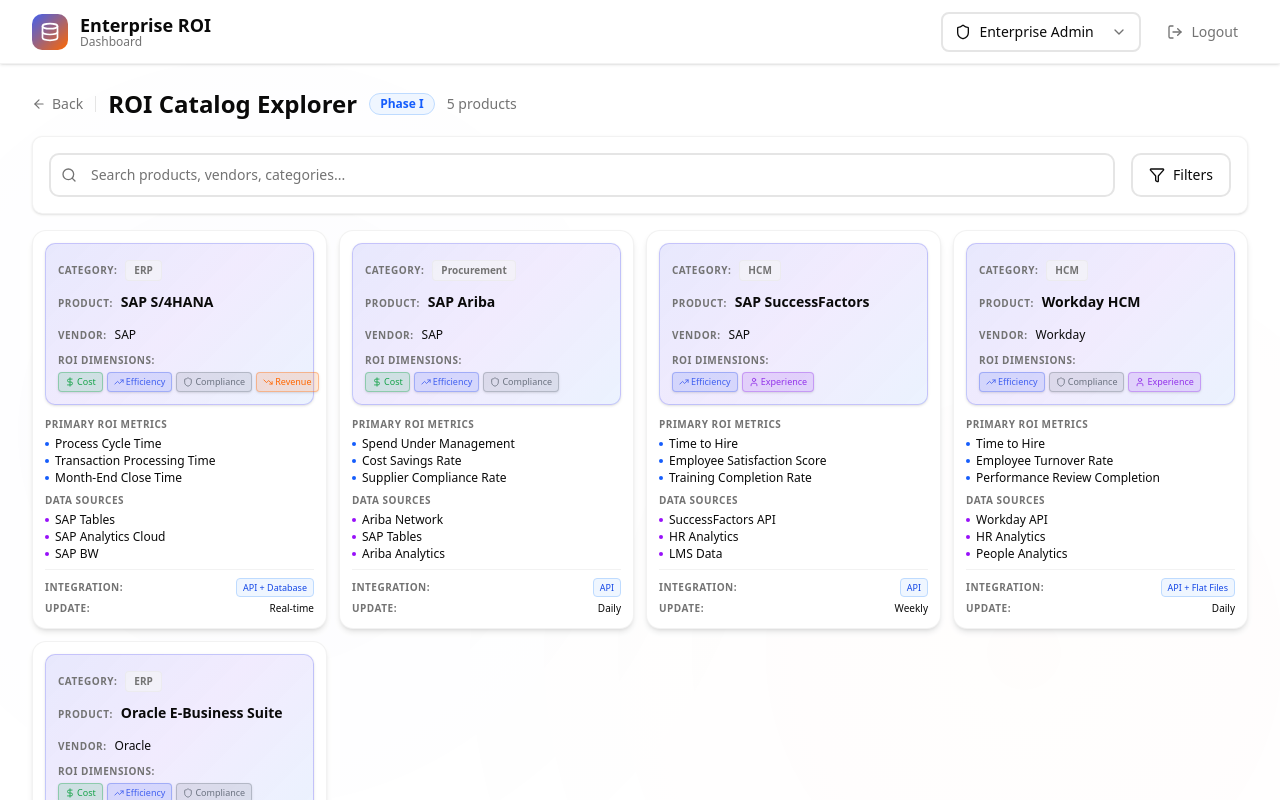
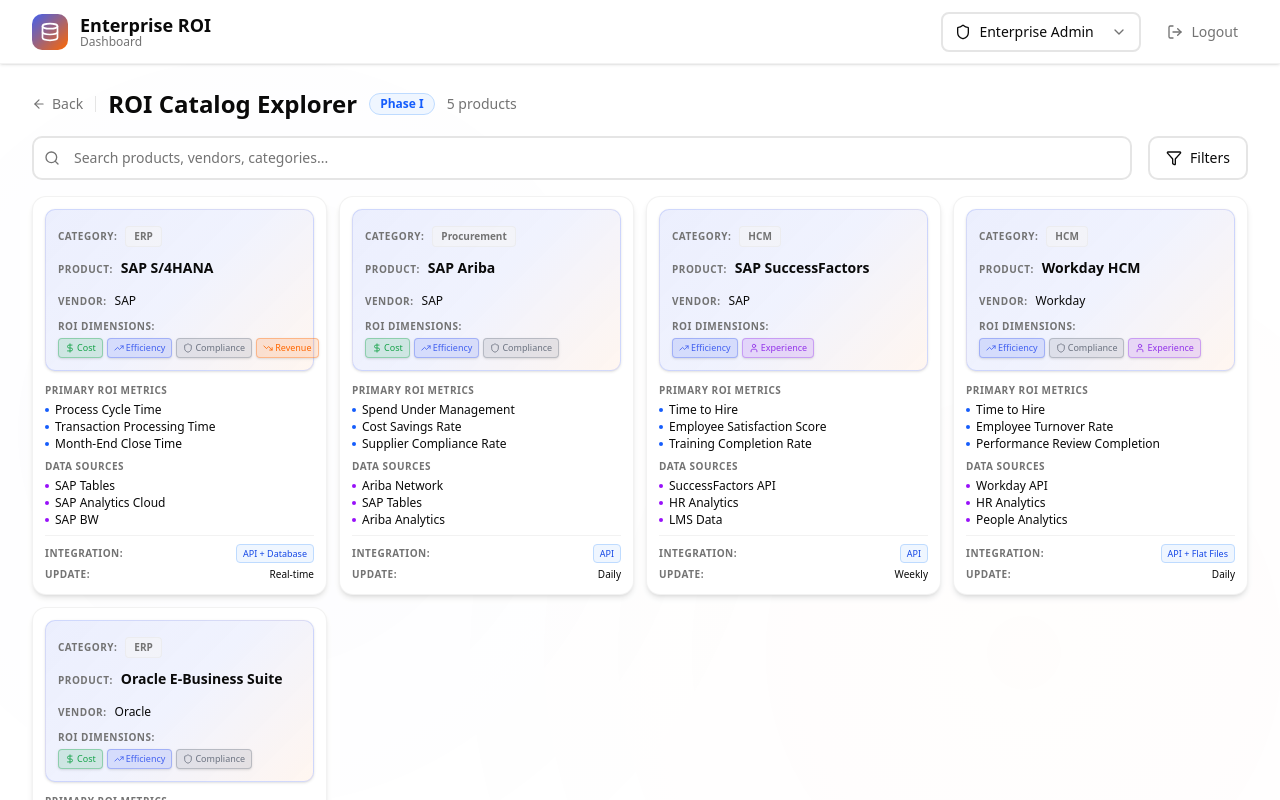
Before and after one commit to rajvimannlowe/SAP-ROI, a React (Vite) app: page /phase-i/catalog in a window 1280 px wide. Built offline with nearby package versions, Linux system fonts and the light colour scheme; sample sign-in values are in the browser's storage.

Commit message:
search and filter component is created

```diff
--- a/src/components/roi/CatalogCard.tsx
+++ b/src/components/roi/CatalogCard.tsx
@@ -16,13 +16,13 @@ export function CatalogCard({ item }: CatalogCardProps) {
   return (
     <div className="group relative overflow-hidden rounded-xl border border-border/50 bg-card shadow-md hover:shadow-xl hover:border-border/70 transition-all duration-300">
       <div className="p-3">
-        {/* Inner Card with Vibrant Fresh Color Background */}
+        {/* Inner Card with Brand Colors Light Shades - Fresh Look */}
         <div
           className="rounded-lg p-3 mb-3 shadow-sm border"
           style={{
             background:
-              "linear-gradient(135deg, rgba(99, 102, 241, 0.15) 0%, rgba(139, 92, 246, 0.12) 50%, rgba(59, 130, 246, 0.10) 100%)",
-            borderColor: "rgba(99, 102, 241, 0.3)",
+              "linear-gradient(135deg, rgba(65, 96, 240, 0.10) 0%, rgba(65, 96, 240, 0.08) 50%, rgba(255, 103, 0, 0.06) 100%)",
+            borderColor: "rgba(65, 96, 240, 0.18)",
           }}
         >
           {/* Category with Label */}
--- /dev/null
+++ b/src/components/roi/SearchAndFilters.tsx
@@ -0,0 +1,102 @@
+import { useState } from "react";
+import { Filter, X, Search } from "lucide-react";
+import { Dropdown } from "../ui/dropdown";
+
+export interface FilterOption {
+  value: string;
+  label: string;
+}
+
+export interface SearchAndFiltersProps {
+  searchValue: string;
+  onSearchChange: (value: string) => void;
+  searchPlaceholder?: string;
+  filters: {
+    label: string;
+    value: string;
+    options: FilterOption[];
+    onChange: (value: string) => void;
+    placeholder?: string;
+  }[];
+  onClearFilters: () => void;
+  activeFiltersCount: number;
+}
+
+export function SearchAndFilters({
+  searchValue,
+  onSearchChange,
+  searchPlaceholder = "Search products, vendors, categories...",
+  filters,
+  onClearFilters,
+  activeFiltersCount,
+}: SearchAndFiltersProps) {
+  const [showFilters, setShowFilters] = useState(false);
+
+  return (
+    <div>
+      <div className="flex flex-col lg:flex-row gap-4">
+        {/* Search Bar */}
+        <div className="relative flex-1">
+          <Search className="absolute left-3 top-1/2 -translate-y-1/2 h-4 w-4 text-muted-foreground" />
+          <input
+            type="text"
+            placeholder={searchPlaceholder}
+            value={searchValue}
+            onChange={(e) => onSearchChange(e.target.value)}
+            className="w-full pl-10 pr-4 py-2.5 text-sm rounded-lg border-2 border-border bg-background text-foreground placeholder:text-muted-foreground focus:outline-none focus:ring-2 focus:ring-blue-500/20 focus:border-blue-500 transition-all"
+          />
+        </div>
+
+        {/* Filter Toggle Button */}
+        <div className="flex items-center gap-2">
+          <button
+            onClick={() => setShowFilters(!showFilters)}
+            className={`px-4 py-2.5 text-sm font-medium rounded-lg border-2 transition-all flex items-center gap-2 ${
+              showFilters || activeFiltersCount > 0
+                ? "bg-blue-50 border-blue-200 text-blue-700 shadow-sm"
+                : "bg-background border-border text-foreground hover:bg-muted/50"
+            }`}
+          >
+            <Filter className="h-4 w-4" />
+            <span>Filters</span>
+            {activeFiltersCount > 0 && (
+              <span className="px-2 py-0.5 text-xs font-bold bg-blue-600 text-white rounded-full">
+                {activeFiltersCount}
+              </span>
+            )}
+          </button>
+          {activeFiltersCount > 0 && (
+            <button
+              onClick={onClearFilters}
+              className="px-4 py-2.5 text-sm font-medium rounded-lg border-2 border-border bg-background text-foreground hover:bg-muted/50 transition-all flex items-center gap-2"
+            >
+              <X className="h-4 w-4" />
+              <span>Clear</span>
+            </button>
+          )}
+        </div>
+      </div>
+
+      {/* Filters Panel */}
+      {showFilters && (
+        <div className="mt-4 pt-4 border-t border-border/50">
+          <div className="grid grid-cols-1 md:grid-cols-2 lg:grid-cols-5 gap-4">
+            {filters.map((filter, index) => (
+              <div key={index}>
+                <label className="block text-xs font-semibold text-muted-foreground uppercase tracking-wider mb-2">
+                  {filter.label}
+                </label>
+                <Dropdown
+                  options={filter.options}
+                  value={filter.value}
+                  onChange={filter.onChange}
+                  placeholder={filter.placeholder || `All ${filter.label}`}
+                />
+              </div>
+            ))}
+          </div>
+        </div>
+      )}
+    </div>
+  );
+}
--- a/src/pages/enterprise/ROICatalogExplorer.tsx
+++ b/src/pages/enterprise/ROICatalogExplorer.tsx
@@ -1,8 +1,8 @@
 import { useState, useMemo } from "react";
 import { Link } from "react-router-dom";
-import { ArrowLeft, Filter, X, Search } from "lucide-react";
-import { Dropdown } from "../../components/ui/dropdown";
+import { ArrowLeft } from "lucide-react";
 import { CatalogCard } from "../../components/roi/CatalogCard";
+import { SearchAndFilters } from "../../components/roi/SearchAndFilters";
 import {
   ROI_CATALOG_ITEMS,
   CATEGORY_OPTIONS,
@@ -21,46 +21,62 @@ interface FilterState {
   search: string;
 }
 
-export function ROICatalogExplorer() {
-  const [filters, setFilters] = useState<FilterState>({
+const DEFAULT_FILTERS: FilterState = {
   category: "all",
   vendor: "all",
   roiDimension: "all",
   persona: "all",
   integrationMethod: "all",
   search: "",
-  });
+};
 
-  const [showFilters, setShowFilters] = useState(false);
+// Helper to convert options to dropdown format
+const toDropdownOptions = (options: typeof CATEGORY_OPTIONS) =>
+  options.map((opt) => ({ value: opt.value, label: opt.label }));
+
+export function ROICatalogExplorer() {
+  const [filters, setFilters] = useState<FilterState>(DEFAULT_FILTERS);
 
   const filteredItems = useMemo(() => {
     return ROI_CATALOG_ITEMS.filter((item) => {
+      // Search filter
       if (filters.search) {
         const searchLower = filters.search.toLowerCase();
-        const matchesSearch =
-          item.productSuite.toLowerCase().includes(searchLower) ||
-          item.vendor.toLowerCase().includes(searchLower) ||
-          item.category.toLowerCase().includes(searchLower);
-        if (!matchesSearch) return false;
+        if (
+          !item.productSuite.toLowerCase().includes(searchLower) &&
+          !item.vendor.toLowerCase().includes(searchLower) &&
+          !item.category.toLowerCase().includes(searchLower)
+        ) {
+          return false;
+        }
       }
 
+      // Category filter
       if (filters.category !== "all" && item.category !== filters.category) {
         return false;
       }
+
+      // Vendor filter
       if (filters.vendor !== "all" && item.vendor !== filters.vendor) {
         return false;
       }
+
+      // ROI Dimension filter
       if (filters.roiDimension !== "all") {
         const hasDimension = item.roiDimensions.some((dim) =>
           dim.label.toLowerCase().includes(filters.roiDimension.toLowerCase())
         );
         if (!hasDimension) return false;
       }
-      if (filters.integrationMethod !== "all") {
-        if (item.integrationMethod !== filters.integrationMethod) {
+
+      // Integration Method filter
+      if (
+        filters.integrationMethod !== "all" &&
+        item.integrationMethod !== filters.integrationMethod
+      ) {
         return false;
       }
-      }
+
       return true;
     });
   }, [filters]);
@@ -69,46 +85,50 @@ export function ROICatalogExplorer() {
     setFilters((prev) => ({ ...prev, [key]: value }));
   };
 
-  const clearFilters = () => {
-    setFilters({
-      category: "all",
-      vendor: "all",
-      roiDimension: "all",
-      persona: "all",
-      integrationMethod: "all",
-      search: "",
-    });
-  };
+  const clearFilters = () => setFilters(DEFAULT_FILTERS);
 
   const activeFiltersCount = Object.values(filters).filter(
     (v) => v !== "all" && v !== ""
   ).length;
 
-  // Convert options to dropdown format
-  const categoryDropdownOptions = CATEGORY_OPTIONS.map((opt) => ({
-    value: opt.value,
-    label: opt.label,
-  }));
-
-  const vendorDropdownOptions = VENDOR_OPTIONS.map((opt) => ({
-    value: opt.value,
-    label: opt.label,
-  }));
-
-  const roiDimensionDropdownOptions = ROI_DIMENSION_OPTIONS.map((opt) => ({
-    value: opt.value,
-    label: opt.label,
-  }));
-
-  const personaDropdownOptions = PERSONA_OPTIONS.map((opt) => ({
-    value: opt.value,
-    label: opt.label,
-  }));
-
-  const integrationMethodDropdownOptions = INTEGRATION_METHOD_OPTIONS.map((opt) => ({
-    value: opt.value,
-    label: opt.label,
-  }));
+  // Filter configurations for SearchAndFilters component
+  const filterConfigs = [
+    {
+      label: "Category",
+      value: filters.category,
+      options: toDropdownOptions(CATEGORY_OPTIONS),
+      onChange: (value: string) => updateFilter("category", value),
+      placeholder: "All Categories",
+    },
+    {
+      label: "Vendor",
+      value: filters.vendor,
+      options: toDropdownOptions(VENDOR_OPTIONS),
+      onChange: (value: string) => updateFilter("vendor", value),
+      placeholder: "All Vendors",
+    },
+    {
+      label: "ROI Dimension",
+      value: filters.roiDimension,
+      options: toDropdownOptions(ROI_DIMENSION_OPTIONS),
+      onChange: (value: string) => updateFilter("roiDimension", value),
+      placeholder: "All ROI Dimensions",
+    },
+    {
+      label: "Persona",
+      value: filters.persona,
+      options: toDropdownOptions(PERSONA_OPTIONS),
+      onChange: (value: string) => updateFilter("persona", value),
+      placeholder: "All Personas",
+    },
+    {
+      label: "Integration Method",
+      value: filters.integrationMethod,
+      options: toDropdownOptions(INTEGRATION_METHOD_OPTIONS),
+      onChange: (value: string) => updateFilter("integrationMethod", value),
+      placeholder: "All Methods",
+    },
+  ];
 
   return (
     <div className="space-y-4">
@@ -130,128 +150,28 @@ export function ROICatalogExplorer() {
             Phase I
           </span>
           <span className="text-sm text-muted-foreground">
-            {filteredItems.length} product{filteredItems.length !== 1 ? "s" : ""}
+            {filteredItems.length} product
+            {filteredItems.length !== 1 ? "s" : ""}
           </span>
         </div>
       </div>
 
-      {/* Enhanced Search and Filters Bar */}
-      <div className="bg-card border border-border/50 rounded-lg shadow-sm p-4">
-        <div className="flex flex-col lg:flex-row gap-4">
-          {/* Search Bar */}
-          <div className="relative flex-1">
-            <Search className="absolute left-3 top-1/2 -translate-y-1/2 h-4 w-4 text-muted-foreground" />
-            <input
-              type="text"
-              placeholder="Search products, vendors, categories..."
-              value={filters.search}
-              onChange={(e) => updateFilter("search", e.target.value)}
-              className="w-full pl-10 pr-4 py-2.5 text-sm rounded-lg border-2 border-border bg-background text-foreground placeholder:text-muted-foreground focus:outline-none focus:ring-2 focus:ring-blue-500/20 focus:border-blue-500 transition-all"
+      {/* Search and Filters */}
+      <SearchAndFilters
+        searchValue={filters.search}
+        onSearchChange={(value) => updateFilter("search", value)}
+        searchPlaceholder="Search products, vendors, categories..."
+        filters={filterConfigs}
+        onClearFilters={clearFilters}
+        activeFiltersCount={activeFiltersCount}
       />
-          </div>
-
-          {/* Filter Toggle Button */}
-          <div className="flex items-center gap-2">
-            <button
-              onClick={() => setShowFilters(!showFilters)}
-              className={`px-4 py-2.5 text-sm font-medium rounded-lg border-2 transition-all flex items-center gap-2 ${
-                showFilters || activeFiltersCount > 0
-                  ? "bg-blue-50 border-blue-200 text-blue-700 shadow-sm"
-                  : "bg-background border-border text-foreground hover:bg-muted/50"
-              }`}
-            >
-              <Filter className="h-4 w-4" />
-              <span>Filters</span>
-              {activeFiltersCount > 0 && (
-                <span className="px-2 py-0.5 text-xs font-bold bg-blue-600 text-white rounded-full">
-                  {activeFiltersCount}
-                </span>
-              )}
-            </button>
-            {activeFiltersCount > 0 && (
-              <button
-                onClick={clearFilters}
-                className="px-4 py-2.5 text-sm font-medium rounded-lg border-2 border-border bg-background text-foreground hover:bg-muted/50 transition-all flex items-center gap-2"
-              >
-                <X className="h-4 w-4" />
-                <span>Clear</span>
-              </button>
-            )}
-          </div>
-        </div>
-
-        {/* Filters Panel */}
-        {showFilters && (
-          <div className="mt-4 pt-4 border-t border-border/50">
-            <div className="grid grid-cols-1 md:grid-cols-2 lg:grid-cols-5 gap-4">
-              <div>
-                <label className="block text-xs font-semibold text-muted-foreground uppercase tracking-wider mb-2">
-                  Category
-                </label>
-                <Dropdown
-                  options={categoryDropdownOptions}
-                  value={filters.category}
-                  onChange={(value) => updateFilter("category", value)}
-                  placeholder="All Categories"
-                />
-              </div>
-
-              <div>
-                <label className="block text-xs font-semibold text-muted-foreground uppercase tracking-wider mb-2">
-                  Vendor
-                </label>
-                <Dropdown
-                  options={vendorDropdownOptions}
-                  value={filters.vendor}
-                  onChange={(value) => updateFilter("vendor", value)}
-                  placeholder="All Vendors"
-                />
-              </div>
-
-              <div>
-                <label className="block text-xs font-semibold text-muted-foreground uppercase tracking-wider mb-2">
-                  ROI Dimension
-                </label>
-                <Dropdown
-                  options={roiDimensionDropdownOptions}
-                  value={filters.roiDimension}
-                  onChange={(value) => updateFilter("roiDimension", value)}
-                  placeholder="All ROI Dimensions"
-                />
-              </div>
-
-              <div>
-                <label className="block text-xs font-semibold text-muted-foreground uppercase tracking-wider mb-2">
-                  Persona
-                </label>
-                <Dropdown
-                  options={personaDropdownOptions}
-                  value={filters.persona}
-                  onChange={(value) => updateFilter("persona", value)}
-                  placeholder="All Personas"
-                />
-              </div>
-
-              <div>
-                <label className="block text-xs font-semibold text-muted-foreground uppercase tracking-wider mb-2">
-                  Integration Method
-                </label>
-                <Dropdown
-                  options={integrationMethodDropdownOptions}
-                  value={filters.integrationMethod}
-                  onChange={(value) => updateFilter("integrationMethod", value)}
-                  placeholder="All Methods"
-                />
-              </div>
-            </div>
-          </div>
-        )}
-      </div>
 
       {/* Compact Product Cards Grid */}
       {filteredItems.length === 0 ? (
         <div className="text-center py-12 bg-card border border-border/50 rounded-lg">
-          <p className="text-sm text-muted-foreground">No products found matching your filters.</p>
+          <p className="text-sm text-muted-foreground">
+            No products found matching your filters.
+          </p>
         </div>
       ) : (
         <div className="grid grid-cols-1 md:grid-cols-2 lg:grid-cols-3 xl:grid-cols-4 gap-3">
```
Also changed, not shown: src/pages/enterprise/PhaseIROIPortfolio.tsx (+4 -4 lines). Lines whose indentation alone changed are shown as unchanged.
